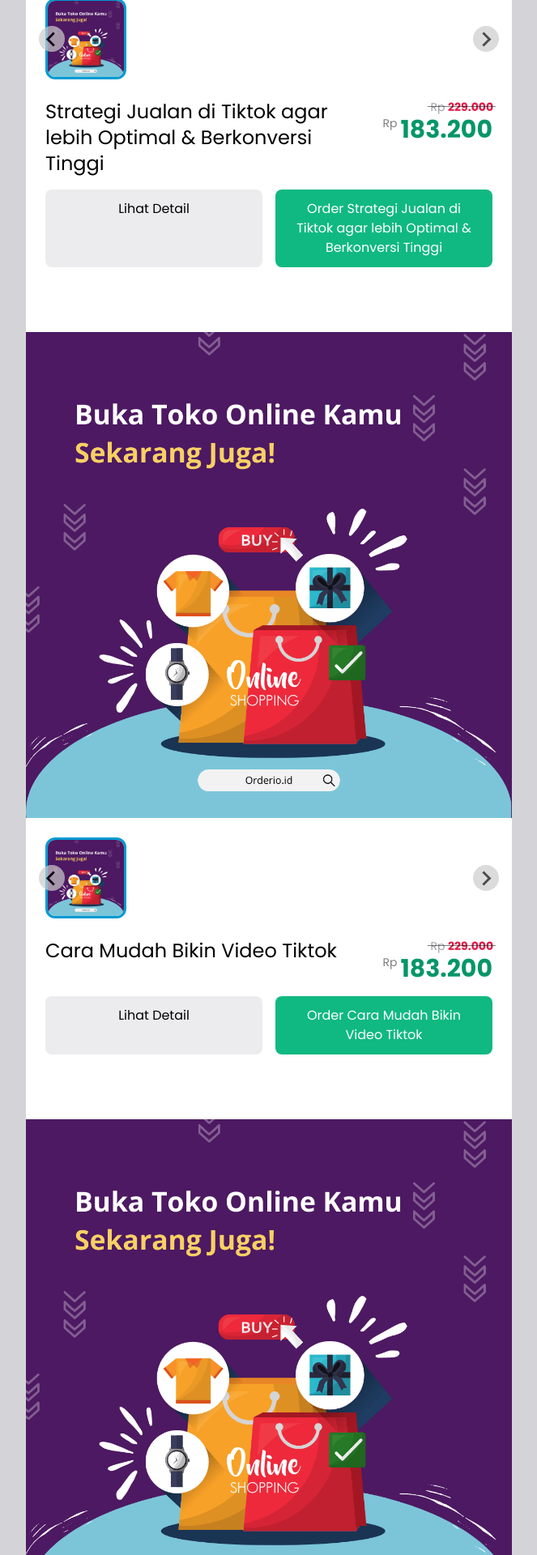
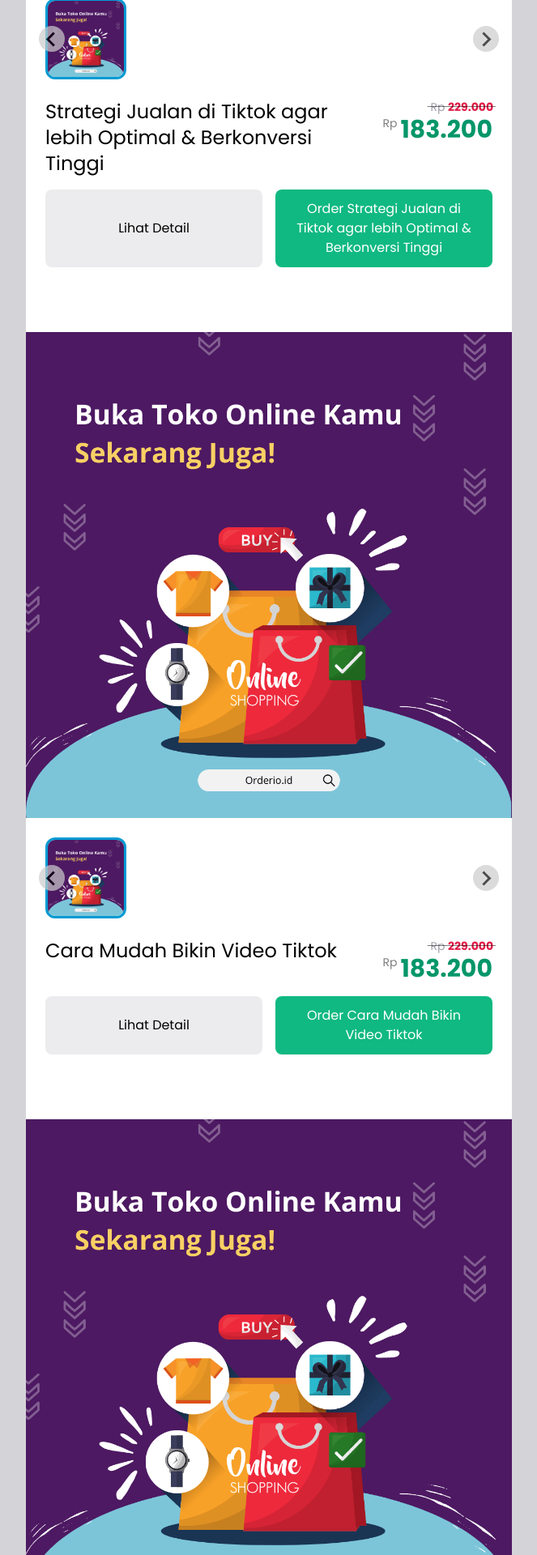
Before and after one commit to haloorderio/belajar-tiktok, a Jekyll site: the page built from index.html, in a window 1280 px wide. Shown: the part 1046-2966 px from the top of the page at 81% size, without its empty margins (308-971 px from the left). Built offline with Jekyll 4.4.1, drawn with Linux system fonts in a browser that asks for light colours.

Commit message:
Update index.html

```diff
--- a/index.html
+++ b/index.html
@@ -60,7 +60,7 @@ layout: default
 					</div>
 				</div>
 				<div class="md:flex">
-					<a href="{{ site.url }}{url}" class="bg-zinc-200/70 hover:bg-zinc-100 block py-3 px-4 rounded-lg w-full text-center mt-4 md:mr-2">
+					<a href="{{ site.url }}{url}" class="bg-zinc-200/70 hover:bg-zinc-100 flex items-center justify-center py-3 px-4 rounded-lg w-full text-center mt-4 md:mr-2">
 						Lihat Detail <span class="sr-only">{title}</span>
 					</a>
 					<a href="https://api.whatsapp.com/send?phone={{ site.whatsapp_number }}&amp;text={{ site.whatsapp_text }}" target="_blank" rel="noopener" class="bg-emerald-500 hover:bg-emerald-600 text-white block py-3 px-4 rounded-lg w-full text-center mt-4 md:ml-2" {% if site.whatsapp_text %}data-title="{title}"{% endif %}>
@@ -170,7 +170,7 @@ layout: default
 				</div>
 			</div>
 			<div class="md:flex">
-				<a href="{{ site.baseurl }}{{ post.url }}" class="bg-zinc-200/70 hover:bg-zinc-100 block py-3 px-4 rounded-lg w-full text-center mt-4 md:mr-2">
+				<a href="{{ site.baseurl }}{{ post.url }}" class="bg-zinc-200/70 hover:bg-zinc-100 flex items-center justify-center py-3 px-4 rounded-lg w-full text-center mt-4 md:mr-2">
 					Lihat Detail <span class="sr-only">{{ post.title }}</span>
 				</a>
 				<a href="https://api.whatsapp.com/send?phone={{ site.whatsapp_number }}&amp;text={{ site.whatsapp_text }}" target="_blank" rel="noopener" class="bg-emerald-500 hover:bg-emerald-600 text-white block py-3 px-4 rounded-lg w-full text-center mt-4 md:ml-2" {% if site.whatsapp_text %}data-title="{{ post.title }}"{% endif %}>
```
